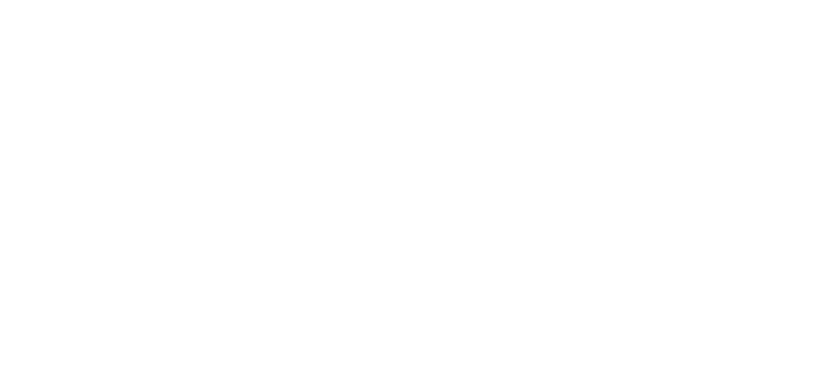
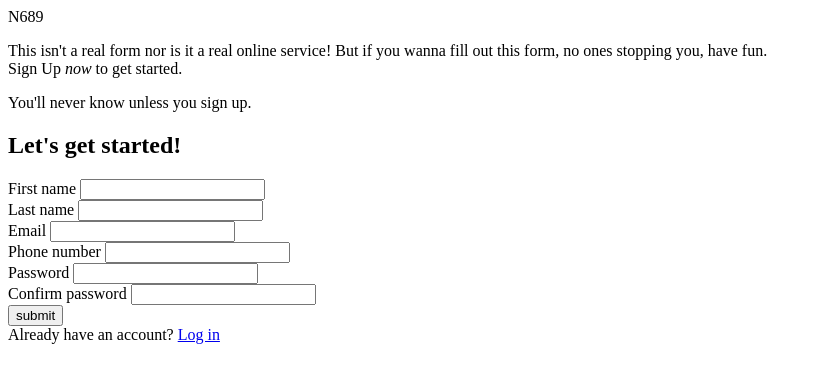
Before and after one commit to Numbers0689/forms, a plain HTML site: page index.html in a window 1280 px wide. Shown: the whole page, without its empty margins (0-822 px from the left). Drawn offline with Linux system fonts and the light colour scheme.

Commit message:
Add html content

```diff
--- a/index.html
+++ b/index.html
@@ -9,6 +9,52 @@
     </head>
 
     <body>
+        <div>
+            <div>
+                <div>N689</div>
+            </div>
 
+            <section>
+                <p>This isn't a real form nor is it a real online service! But if you wanna fill out this form, no ones stopping you, have fun.<br>Sign Up <em>now</em> to get started. </p>
+                <p>You'll never know unless you sign up.</p>
+                <form action="#" method="get">
+                    <h1>Let's get started!</h1>
+                    <div>
+                        <div>
+                            <label for="f-name">First name</label>
+                            <input type="text" id="f-name" name="f-name" required>
+                        </div>
+                        <div>
+                            <label for="l-name">Last name</label>
+                            <input type="text" id="l-name" name="l-name">
+                        </div>
+                    </div>
+                    <div>
+                        <div>
+                            <label for="email">Email</label>
+                            <input type="email" id="email" name="email" required>
+                        </div>
+                        <div>
+                            <label for="telnum">Phone number</label>
+                            <input type="tel" name="telnum" id="telnum" required>
+                        </div>
+                    </div>
+                    <div>
+                        <div>
+                            <label for="pass">Password</label>
+                            <input type="password" id="pass" name="pass" required>
+                        </div>
+                        <div>
+                            <label for="cpass">Confirm password</label>
+                            <input type="password" id="cpass" name="cpass" required>
+                        </div>
+                    </div>
+                    <div>
+                        <input type="submit" value="submit">
+                    </div>
+                </form>
+                <div>Already have an account? <a href="#">Log in</a></div>
+            </section>
+        </div>
     </body>
 </html>
```
